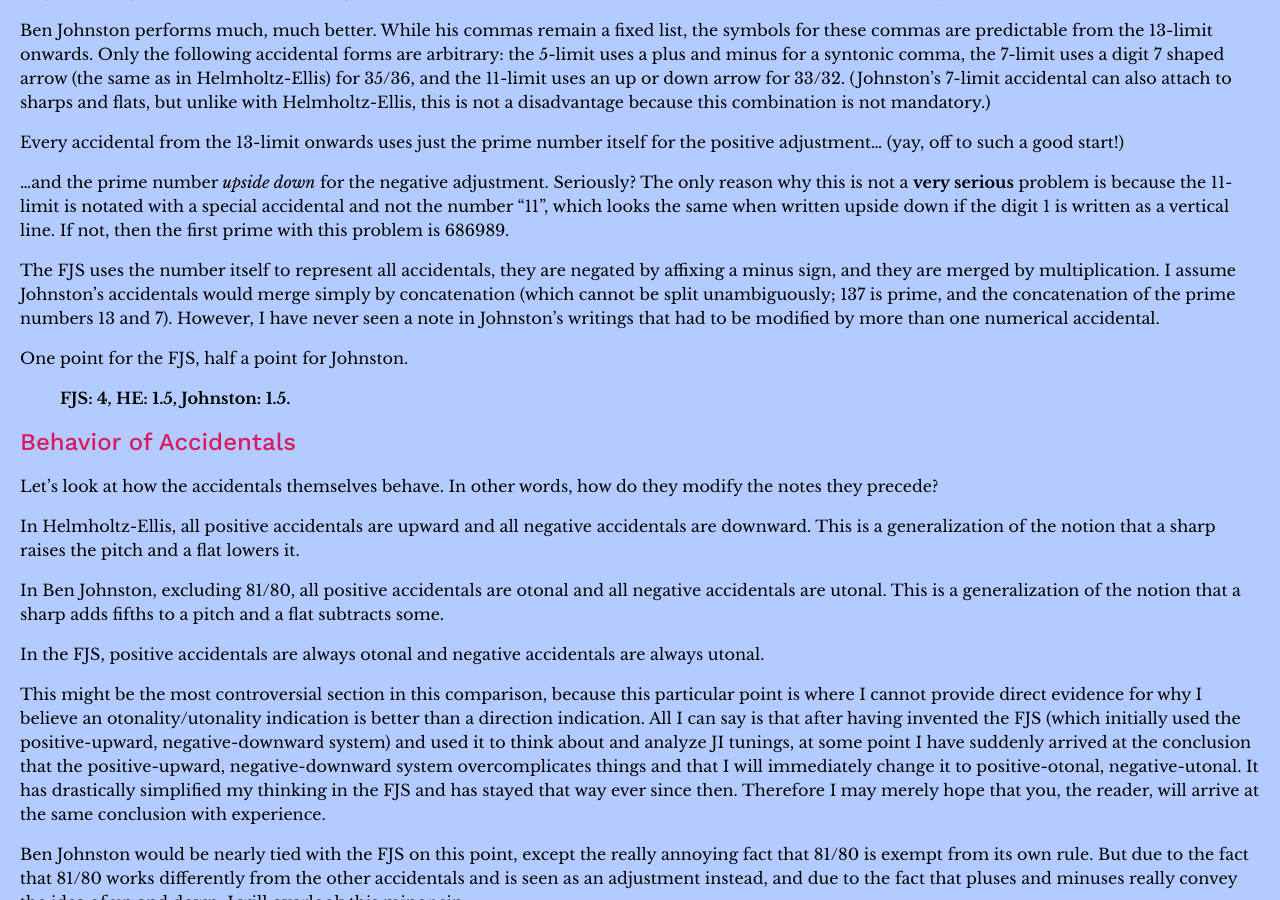
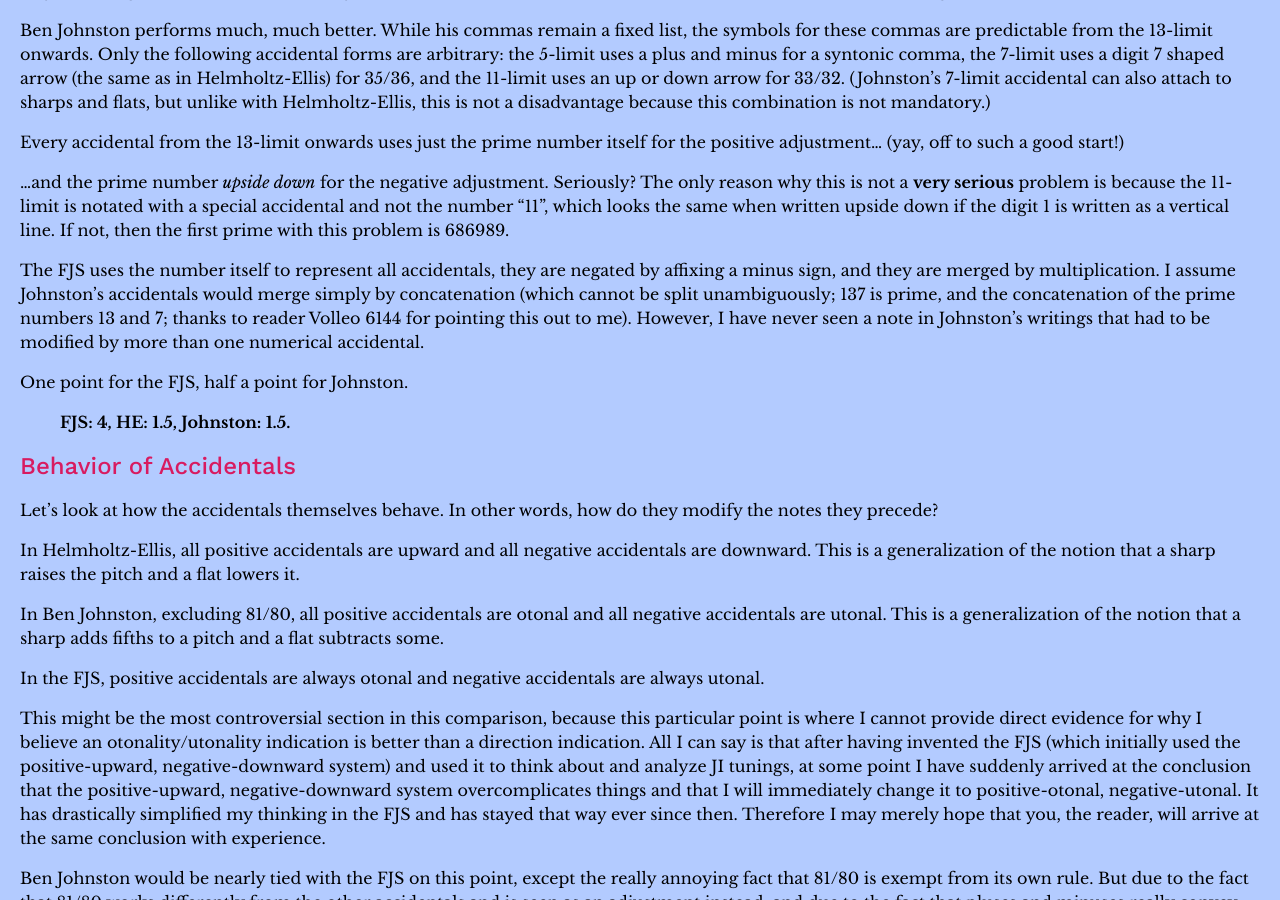
Before and after one commit to misotanni/misotanni.github.io, a Jekyll site: the page built from fjs/en/compare.md, in a window 1280 px wide and 900 px high, scrolled down 4081 px. Built offline with Jekyll 4.4.1, drawn with Linux system fonts in a browser that asks for light colours; our own code applies the rules of GitHub Pages for plain Markdown files; formulas are drawn with MathJax 3.

Commit message:
acknowledged

```diff
--- a/fjs/en/compare.md
+++ b/fjs/en/compare.md
@@ -137,7 +137,7 @@
 
 …and the prime number *upside down* for the negative adjustment. Seriously? The only reason why this is not a **very serious** problem is because the 11-limit is notated with a special accidental and not the number “11”, which looks the same when written upside down if the digit 1 is written as a vertical line. If not, then the first prime with this problem is 686989.
 
-The FJS uses the number itself to represent all accidentals, they are negated by affixing a minus sign, and they are merged by multiplication. I assume Johnston's accidentals would merge simply by concatenation (which cannot be split unambiguously; 137 is prime, and the concatenation of the prime numbers 13 and 7). However, I have never seen a note in Johnston's writings that had to be modified by more than one numerical accidental.
+The FJS uses the number itself to represent all accidentals, they are negated by affixing a minus sign, and they are merged by multiplication. I assume Johnston's accidentals would merge simply by concatenation (which cannot be split unambiguously; 137 is prime, and the concatenation of the prime numbers 13 and 7; thanks to reader Volleo 6144 for pointing this out to me). However, I have never seen a note in Johnston's writings that had to be modified by more than one numerical accidental.
 
 One point for the FJS, half a point for Johnston.
 
```
Also changed, not shown: fjs/de/compare.md (+1 -1 lines), fjs/fr/compare.md (+1 -1 lines), fjs/pl/compare.md (+1 -1 lines).
